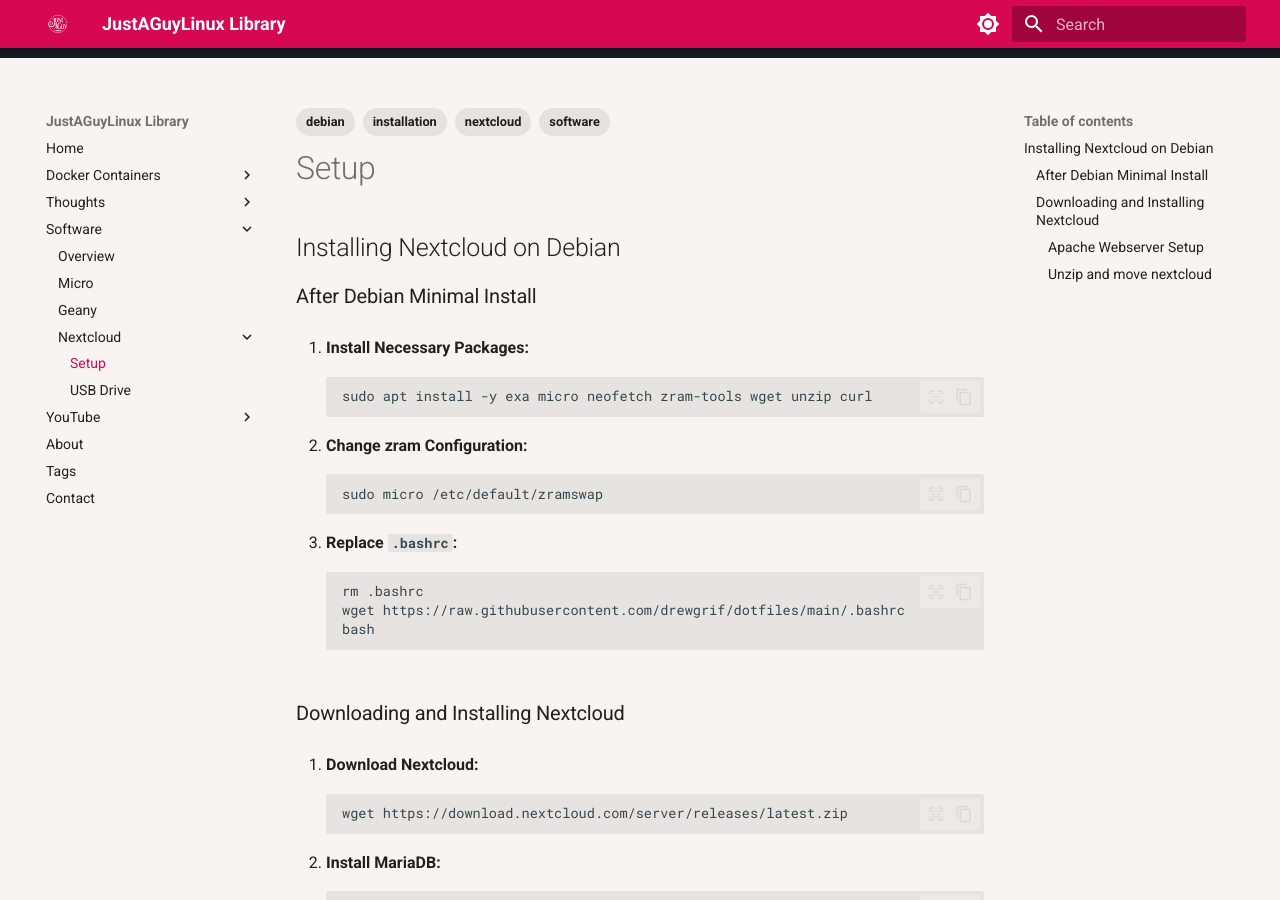
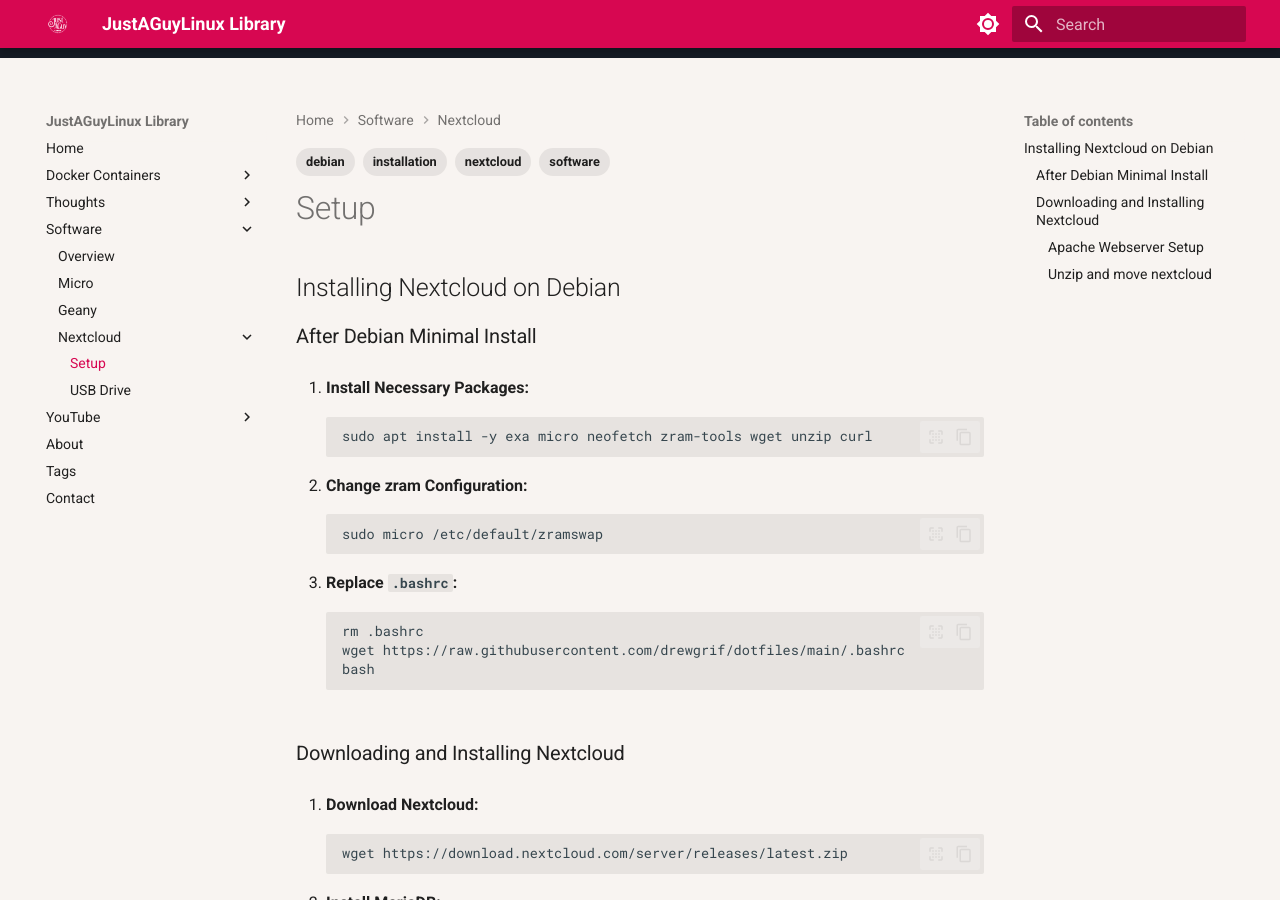
Before and after one commit to drewgrif/jagmkdocs, an MkDocs documentation site: the page built from docs/software/nextcloud/install.md, in a window 1280 px wide and 900 px high. Built offline with MkDocs 1.6.1 and Material for MkDocs 9.7.7, drawn with Linux system fonts in a browser that asks for light colours; some of the changed text lies outside the part shown.

Commit message:
navigation update

```diff
--- a/mkdocs.yml
+++ b/mkdocs.yml
@@ -49,7 +49,9 @@ theme:
         name: Switch to light mode
 
   features:
+    - navigation.top
     - navigation.footer
+    - navigation.path
     - content.code.copy
     - content.code.select
     - search.suggest
```
Also changed, not shown: docs/software/nextcloud/install.md (+0 -2 lines).
